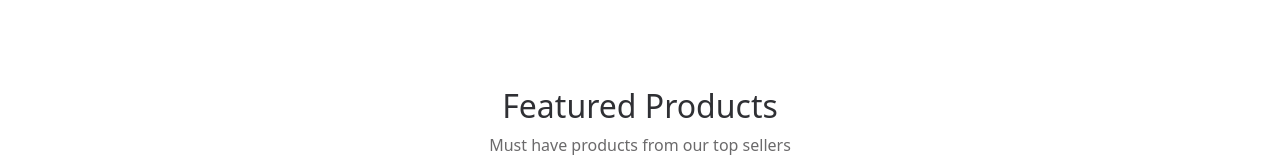
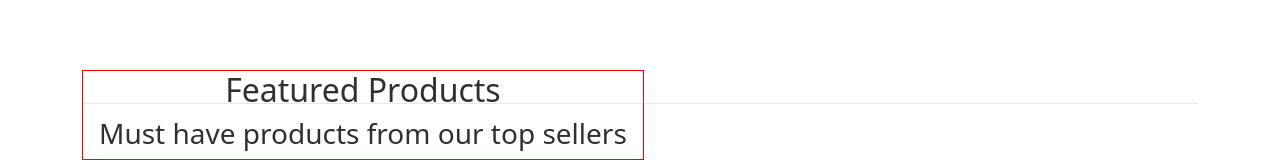
Before and after one commit to giovannilampis/proj-html-vuejs, a Vue app: page / in a window 1280 px wide. Shown: the part 771-935 px from the top of the page. Built offline with nearby package versions, Linux system fonts and the light colour scheme.

Commit message:
add SectionTitle component to my project

```diff
--- a/src/App.vue
+++ b/src/App.vue
@@ -1,6 +1,7 @@
 <script >
 
 import TopHeaderComp from '../src/components/TopHeaderComp.vue';
+import SectionTitle from '../src/components/SectionTitle.vue';
 import BottomHeaderComp from '../src/components/BottomHeaderComp.vue';
 import JumboComp from '../src/components/JumboComp.vue';
 import FeaturedProductsComp from '../src/components/FeaturedProductsComp.vue';
@@ -23,6 +24,7 @@ export default{
       BottomHeaderComp,
       JumboComp,
       FeaturedProductsComp,
+      SectionTitle,
       CollectionsComp,
       BestSellersComp,
       OffersComp,
--- a/src/components/FeaturedProductsComp.vue
+++ b/src/components/FeaturedProductsComp.vue
@@ -1,9 +1,12 @@
 <script>
 import { products } from '../store/products'
 import FeaturedCard from './FeaturedCard.vue'
+import SectionTitle from './SectionTitle.vue'
+
 export default {
     name: 'FeaturedProductsComp',
     components: {FeaturedCard},
+    components: {SectionTitle},
     data() {
         return {
             products,
@@ -16,6 +19,7 @@ export default {
 
 <template>
     <section>
+        <SectionTitle/>
         <div class="container">
             <h2>Featured Products</h2>
             <p>Must have products from our top sellers</p>
--- /dev/null
+++ b/src/components/SectionTitle.vue
@@ -0,0 +1,50 @@
+
+<script>
+
+export default {
+    name: 'SectionTitle',
+    data() {
+        return {
+
+        }
+    },
+}
+
+</script>
+
+<template>
+
+    <div class="container">
+
+        <hr>
+        <div class="debug text_box">
+            <h2>Featured Products</h2>
+            <h3>Must have products from our top sellers</h3>
+        </div>
+
+    </div>
+
+    </template>
+
+
+<style lang="scss" scoped>
+
+@use '../style/partials/variables' as *;
+
+@use '../style/partials/mixins' as *;
+
+.text_box {
+    background-color: $white;
+    width: fit-content;
+    padding: 0 1rem;
+    margin-top: -50px;
+    z-index: 1000;
+}
+
+hr {
+    height: 1px;
+    background-color: #a0a5a5;
+    border: none;
+}
+
+</style>
```
